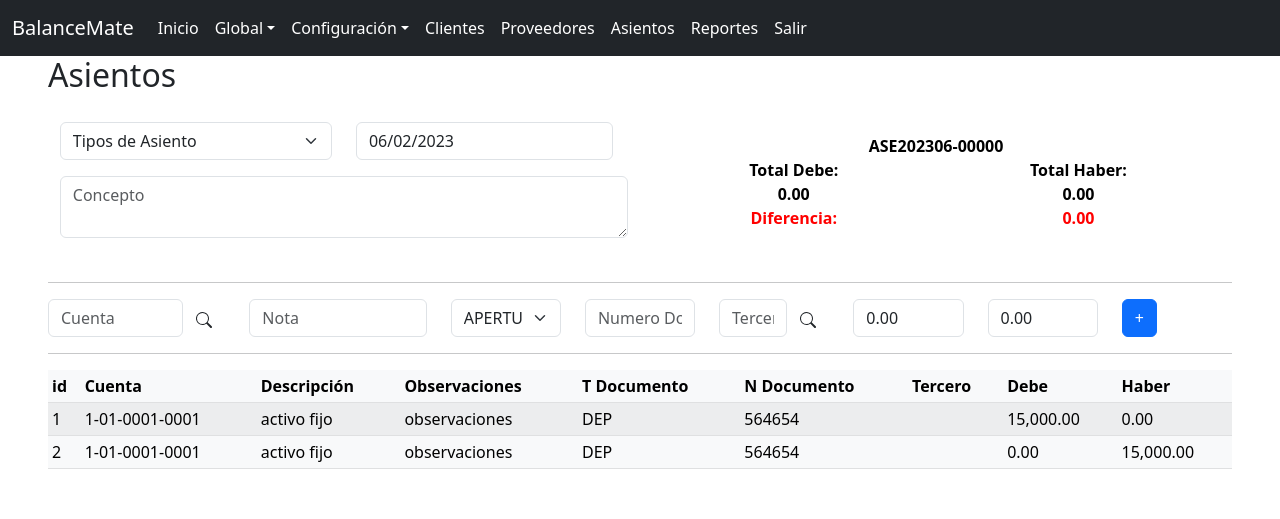
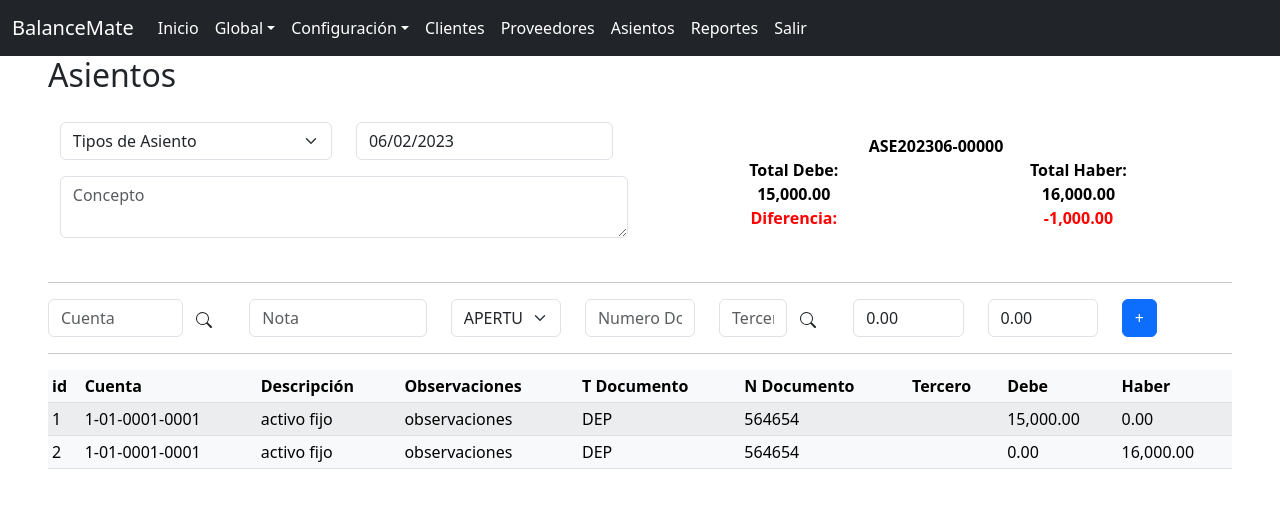
Before and after one commit to rbrenesr/p-BalanceMate, a React (Vite) app: page /asientos in a window 1280 px wide. Shown: the top 519 px of the page. Built offline with nearby package versions, Linux system fonts and the light colour scheme.

Commit message:
save: TotalAsiento.jsx proceso de actualización de totales y diferencia [rb]

```diff
--- a/src/hooks/useForm.js
+++ b/src/hooks/useForm.js
@@ -43,6 +43,20 @@ export const useForm = (initialForm = {}) => {
   }
 
 
+  const formatNumeric = (value) => {
+
+    console.log(value);
+    // Formatear el valor numérico con separador de miles y decimales
+    const formattedValue = parseFloat(value).toLocaleString('en-US', {
+      style: 'decimal',
+      maximumFractionDigits: 2,
+      minimumFractionDigits: 2,
+    });
+
+    return formattedValue;
+  }
+
+
   const onResetForm = () => {
     setFormState(initialForm)
   }
@@ -62,6 +76,7 @@ export const useForm = (initialForm = {}) => {
     onNumericInputOnblur,
     onDateChanged,
     onResetForm,
+    formatNumeric,
   }
 }
 
--- a/src/site/asientos/components/AsientoDet.jsx
+++ b/src/site/asientos/components/AsientoDet.jsx
@@ -1,32 +1,8 @@
-import { lastDayOfDecade, lastDayOfISOWeek } from "date-fns/esm"
+import { useAsientosStore } from "../hooks"
 import { AsientosDetItemList } from "./"
 
 export const AsientoDet = () => {
-
-    const lineas = [
-        {
-            "id": "1",
-            "cuenta": "1-01-0001-0001",
-            "descripcion": "activo fijo",
-            "observaciones": "observaciones",
-            "tDocumento": "DEP",
-            "nDocumentor": "564654",
-            "tercero": "",
-            "debe": "15,000.00",
-            "haber": "0.00",
-        },
-        {
-            "id": "2",
-            "cuenta": "1-01-0001-0001",
-            "descripcion": "activo fijo",
-            "observaciones": "observaciones",
-            "tDocumento": "DEP",
-            "nDocumentor": "564654",
-            "tercero": "",
-            "debe": "0.00",
-            "haber": "15,000.00",
-        },
-    ]
+    const { asientosDetItems } = useAsientosStore();
 
     return (
         <>
@@ -46,8 +22,8 @@ export const AsientoDet = () => {
                 </thead>
                 <tbody>
 
-                {
-                        lineas.map((l) => (
+                    {
+                        asientosDetItems.map((l) => (
                             <AsientosDetItemList
                                 key={l.id}
                                 lineaAsiento={l}
--- a/src/site/asientos/components/AsientoEnc.jsx
+++ b/src/site/asientos/components/AsientoEnc.jsx
@@ -23,24 +23,10 @@ export const AsientoEnc = () => {
     }
   );
 
-  const onFormSubmit = (event) => {
-    event.preventDefault();
-    const nuevaCuenta = {
-      id: new Date().getTime(),
-      cuentaMadre: cuentaMadre,
-      cuenta: cuenta,
-      tipo: tipo,
-      descripcion: descripcion,
-      descripcionUso: descripcionUso,
-    };
-
-    onNewCuenta(nuevaCuenta);
-    Swal.fire('', 'Cuenta contable ingresada con éxito', '');
-  }
 
   return (
     <>
-      <form onSubmit={onFormSubmit}>
+      <form>
         <div className="row d-flex flex-md-row-reverse">
           <div className="col-md-6">
             <TotalAsiento />
@@ -76,6 +62,10 @@ export const AsientoEnc = () => {
                     placeholder="Concepto"
                     rows="2"
                     name="concepto"
+                    autoComplete="off"
+                    value={concepto}
+                    onChange={onInputChange}
+
                   />
                 </div>
               </div>
--- a/src/site/asientos/components/TotalAsiento.jsx
+++ b/src/site/asientos/components/TotalAsiento.jsx
@@ -1,11 +1,36 @@
-import React from 'react'
+import React, { useEffect, useState } from 'react';
+import { useAsientosStore } from '../hooks/useAsientosStore';
+import { useForm } from '../../../hooks/useForm';
 
 export const TotalAsiento = () => {
 
     const numeroAsiento = 'ASE202306-00000';
-    const totalDebe = (Math.round(0 * 100) / 100).toFixed(2);
-    const totalHaber = (Math.round(0 * 100) / 100).toFixed(2);
-    const diferencia = (Math.round(0 * 100) / 100).toFixed(2);
+    const [totalDebe, setTotalDebe] = useState((Math.round(0 * 100) / 100).toFixed(2));
+    const [totalHaber, setTotalHaber] = useState((Math.round(0 * 100) / 100).toFixed(2));
+    const [diferencia, setDiferencia] = useState((Math.round(0 * 100) / 100).toFixed(2));
+
+    const { asientosDetItems } = useAsientosStore();
+    const { formatNumeric } = useForm();
+
+    useEffect(() => { actualizaTotales(); }, [asientosDetItems])
+
+
+
+
+    const actualizaTotales = () => {
+        const arregloNumerico = asientosDetItems.map(obj => ({
+            ...obj,
+            debe: parseFloat(obj.debe.replace(',', '')),
+            haber: parseFloat(obj.haber.replace(',', '')),
+        }));
+
+        const totalDebe = arregloNumerico.reduce((total, obj) => total + obj.debe, 0);
+        const totalHaber = arregloNumerico.reduce((total, obj) => total + obj.haber, 0);
+
+        setDiferencia(formatNumeric(totalDebe - totalHaber));
+        setTotalDebe(formatNumeric(totalDebe));
+        setTotalHaber(formatNumeric(totalHaber));
+    }
 
     return (
         <div className='totalesCSS'>
--- a/src/site/asientos/hooks/useAsientosStore.js
+++ b/src/site/asientos/hooks/useAsientosStore.js
@@ -1,10 +1,19 @@
 import { useDispatch, useSelector } from 'react-redux';
-import { onLoadAsientos, onNewAsiento, onEditAsiento, onDeleteAsiento } from '../store/asientosSlice';
+import {
+    onLoadAsientos,
+    onLoadTiposDeAsientos,
+    onLoadAsientosDetItems,
+
+
+    onNewAsiento,
+    onEditAsiento,
+    onDeleteAsiento,
+} from '../store/asientosSlice';
 
 export const useAsientosStore = () => {
 
     const dispatch = useDispatch();
-    const { asientos } = useSelector(state => state.asientos);
+    const { asientos, asientosDetItems } = useSelector(state => state.asientos);
 
 
 
@@ -16,6 +25,7 @@ export const useAsientosStore = () => {
     return {
         //*Propiedades
         asientos,
+        asientosDetItems,
 
         //*Métodos
         loadAsientos,
--- a/src/site/asientos/store/asientosSlice.js
+++ b/src/site/asientos/store/asientosSlice.js
@@ -7,7 +7,7 @@ export const asientosSlice = createSlice({
     asientos: [
       {
         "id": 1,
-        "numero":"ASI202303-0000",
+        "numero": "ASI202303-0000",
         "fecha": "2023-01-01",
         "concepto": "Asiento de diario, actualización de registros.",
         "totalDebe": "1.000,000.00",
@@ -16,7 +16,7 @@ export const asientosSlice = createSlice({
       },
       {
         "id": 2,
-        "numero":"ASI202303-0000",
+        "numero": "ASI202303-0000",
         "fecha": "2023-01-01",
         "concepto": "Asiento de diario, actualización de registros.",
         "totalDebe": "1.000,000.00",
@@ -25,7 +25,7 @@ export const asientosSlice = createSlice({
       },
       {
         "id": 3,
-        "numero":"ASI202303-0000",
+        "numero": "ASI202303-0000",
         "fecha": "2023-01-01",
         "concepto": "Asiento de diario, actualización de registros.",
         "totalDebe": "1.000,000.00",
@@ -48,6 +48,30 @@ export const asientosSlice = createSlice({
         "nombre": "Diferencial",
       },
     ],
+    asientosDetItems: [
+      {
+        "id": "1",
+        "cuenta": "1-01-0001-0001",
+        "descripcion": "activo fijo",
+        "observaciones": "observaciones",
+        "tDocumento": "DEP",
+        "nDocumentor": "564654",
+        "tercero": "",
+        "debe": "15,000.00",
+        "haber": "0.00",
+      },
+      {
+        "id": "2",
+        "cuenta": "1-01-0001-0001",
+        "descripcion": "activo fijo",
+        "observaciones": "observaciones",
+        "tDocumento": "DEP",
+        "nDocumentor": "564654",
+        "tercero": "",
+        "debe": "0.00",
+        "haber": "16,000.00",
+      },
+    ],
   },
   reducers: {
     onLoadAsientos: (state, action) => {
@@ -66,6 +90,18 @@ export const asientosSlice = createSlice({
 
     },
 
+    onLoadAsientosDetItems: (state, action) => {
+
+      state.isLoading = true;
+      state.asientosDetItems = action.payload;
+      //state.customers.push(action.payload );
+
+    },
+
+
+
+
+
     onNewAsiento: (state, action) => {
       state.isLoading = true;
       state.asientos.push(action.payload);
@@ -82,14 +118,23 @@ export const asientosSlice = createSlice({
         (asiento) => asiento.id !== payload
       );
     },
+
+
+
+
+
+
   }
 });
 
 export const {
   onLoadAsientos,
   onLoadTiposDeAsientos,
+  onLoadAsientosDetItems,
+
 
   onNewAsiento,
   onEditAsiento,
-  onDeleteAsiento
+  onDeleteAsiento,
+
 } = asientosSlice.actions;
```
